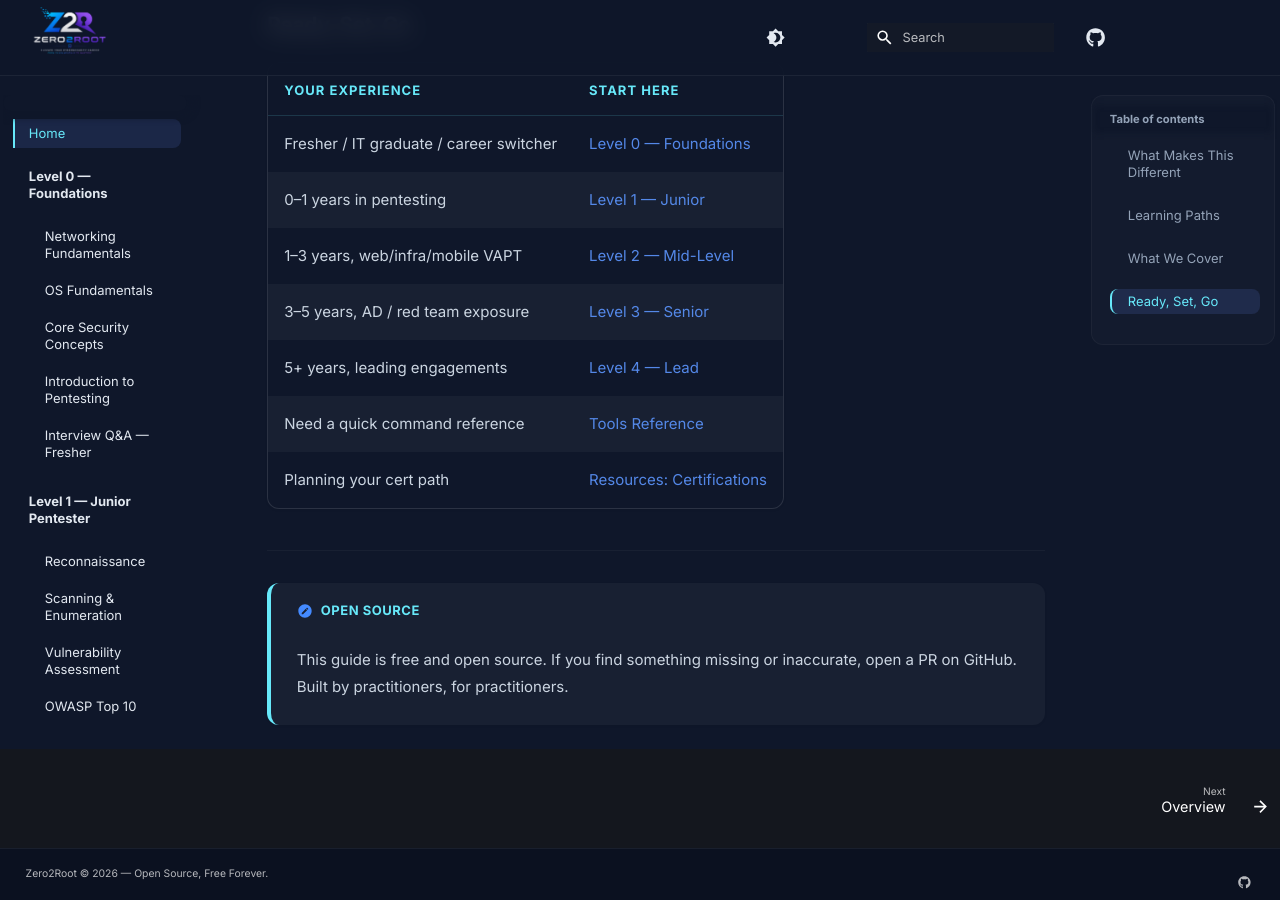
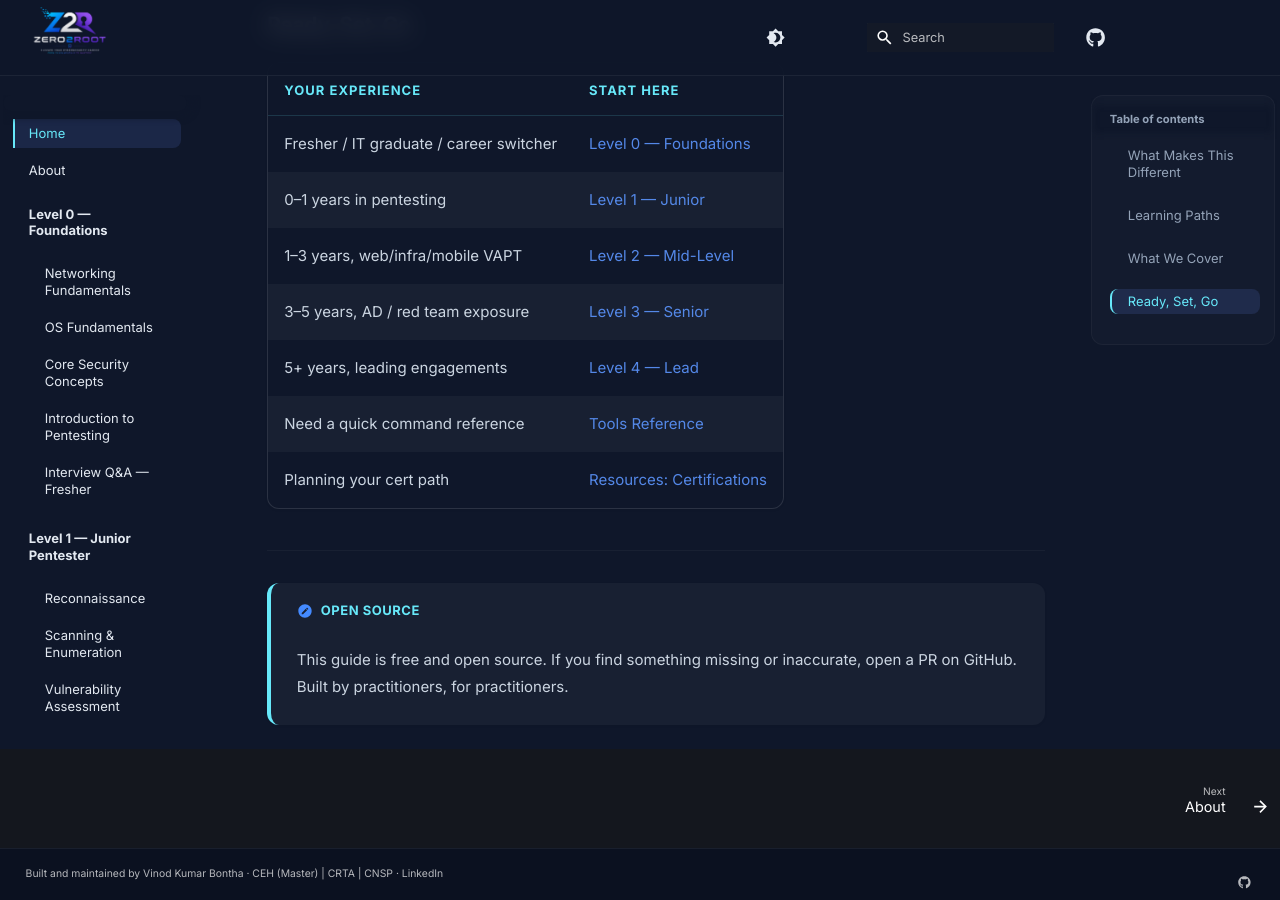
Before and after one commit to Cybertechhacks/Zero2Root, an MkDocs documentation site: the page built from docs/index.md, in a window 1280 px wide and 900 px high, scrolled down 2490 px. Built offline with MkDocs 1.6.1 and Material for MkDocs 9.7.7, drawn with Linux system fonts in a browser that asks for light colours; comment, search, counter and statistics services are not loaded.

Commit message:
Add author identity to mkdocs.yml, README, and create about page

```diff
--- a/mkdocs.yml
+++ b/mkdocs.yml
@@ -80,10 +80,11 @@ extra:
       link: https://github.com/Cybertechhacks/Zero2Root
 
 copyright: >
-  Zero2Root &copy; 2026 — Open Source, Free Forever.
+  Built and maintained by Vinod Kumar Bontha · CEH (Master) | CRTA | CNSP · <a href="https://linkedin.com/in/vinodkr000" target="_blank" rel="noopener">LinkedIn</a>
 
 nav:
   - Home: index.md
+  - About: about.md
 
   - Level 0 — Foundations:
     - Overview: level-0/index.md
```
Also changed, not shown: README.md (+12 -1 lines), docs/about.md (added, +19 -0 lines).
